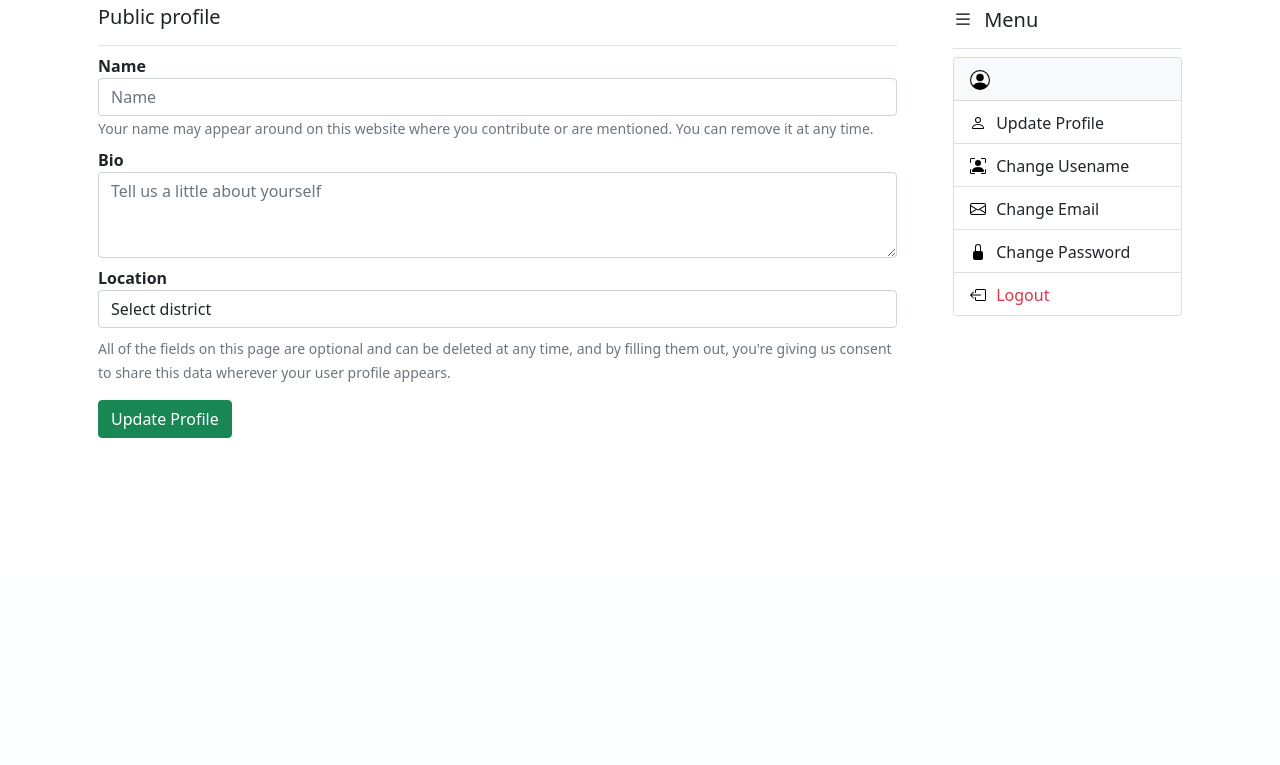
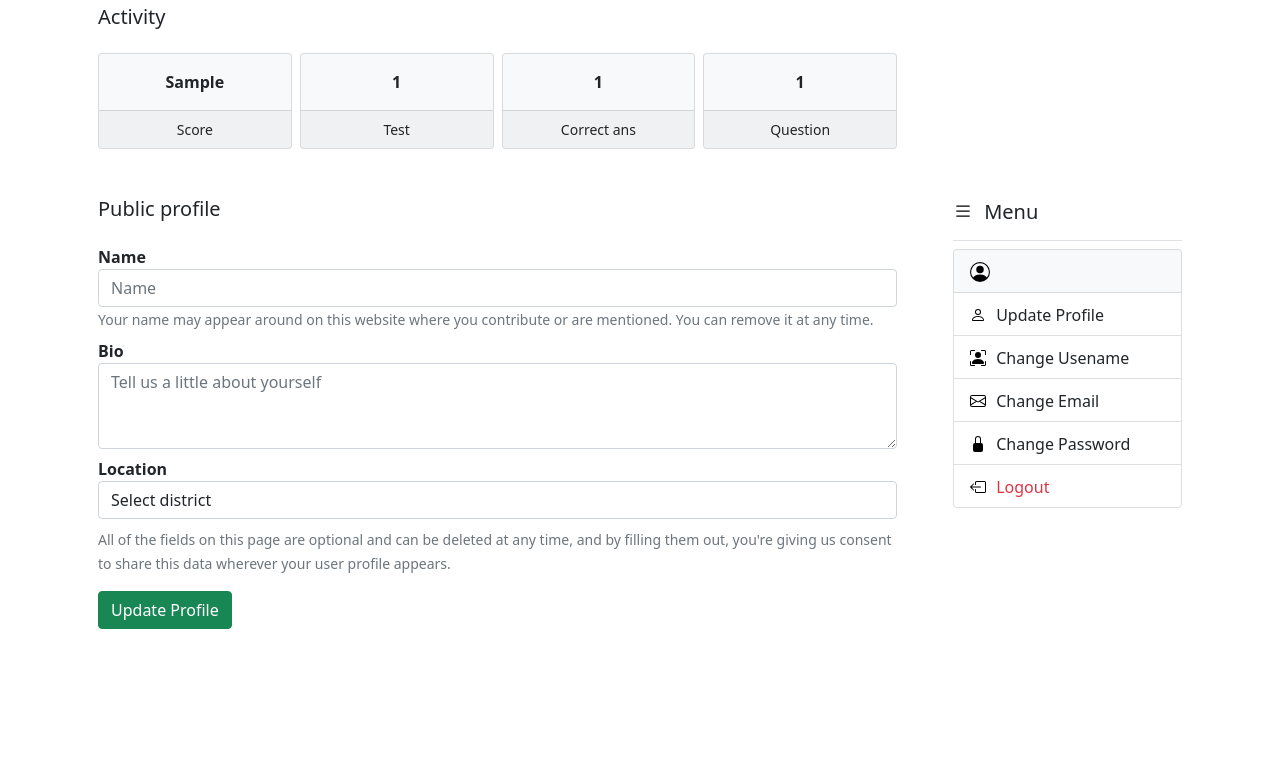
Before and after one commit to abhijit0014/mcqschools, a PHP site: template template/user_edit_profile.html in a window 1280 px wide. Shown: the part 400-1165 px from the top of the page. Before the commit the page ends 838 px from the top, so only its background shows below. Run offline with PHP 8.4, Linux system fonts and the light colour scheme; the template is opened without the code that fills it: most values are stand-ins (such as "Sample title", 1, 10 or a date in 2020); data that the repository does not hold is empty.

Commit message:
user activity added

```diff
--- a/controller/user_controller.php
+++ b/controller/user_controller.php
@@ -111,8 +111,10 @@
         {
             $user_id = SessionManager::get("user_id");
             $user_info =  $this->repository->getProfileById($user_id);
+            $user_status =  $this->repository->status($user_id);
             $view = new view('user_edit_profile');
             $view->assign('user', $user_info);
+            $view->assign('user_status', $user_status);
             return;
         }
 
--- a/template/user_edit_profile.html
+++ b/template/user_edit_profile.html
@@ -46,10 +46,47 @@
 
         <div class="row mt-4 mb-3">
 
+            <!-- Status -->
+
+            <div class="col-12 col-md-9">
+                <div class="pe-3 ps-3 mb-3">
+                    <div class="pb-3 h5">
+                        Activity
+                    </div>
+                <div class="row gx-2 text-center mb-5">
+                    <div class="col">
+                        <div class="bg-light rounded card">
+                            <div class="fw-bold card-body"><?php echo $user_status["obtained_marks"] ?></div>
+                            <div class="small card-footer">Score</div>
+                        </div>
+                    </div>
+                    <div class="col">
+                        <div class="bg-light rounded card">
+                            <div class="fw-bold card-body"><?php echo $user_status["test_count"] ?></div>
+                            <div class="small card-footer">Test</div>
+                        </div>
+                    </div>
+                    <div class="col">
+                        <div class="bg-light rounded card">
+                            <div class="fw-bold card-body"><?php echo $user_status["correct_ans_count"] ?></div>
+                            <div class="small card-footer text-nowrap">Correct ans</div>
+                        </div>
+                    </div>
+                    <div class="col">
+                        <div class="bg-light rounded card">
+                            <div class="fw-bold card-body"><?php echo $user_status["question_count"] ?></div>
+                            <div class="small card-footer">Question</div>
+                        </div>
+                    </div>
+                </div>
+            </div>
+            </div>
+
+
             <!-- Edit Profile -->
             <div class="col-12 col-md-9">
                 <div class="pe-3 ps-3 mb-3">
-                    <div class="border-bottom pb-3 h5">
+                    <div class=" pb-3 h5">
                         Public profile
                     </div>
                     <form action="/user/update_profile" method="post">
--- a/template/user_register.html
+++ b/template/user_register.html
@@ -48,9 +48,9 @@
                             placeholder="Password" required>
                     </div>
                     <div class="mb-3">
-                        <label class="form-label">District</label>
+                        <label class="form-label">Location</label>
                         <select name="address" class="form-control" required>
-                            <option value="">Select district</option>
+                            <option value="">Select location</option>
                             <option value="Alipurduar">Alipurduar</option>
                             <option value="Bankura">Bankura</option>
                             <option value="Bishnupur">Bishnupur</option>
```
Also changed, not shown: property.php (+23 -24 lines), repository/userRepository.php (+15 -0 lines), 1 other file.
